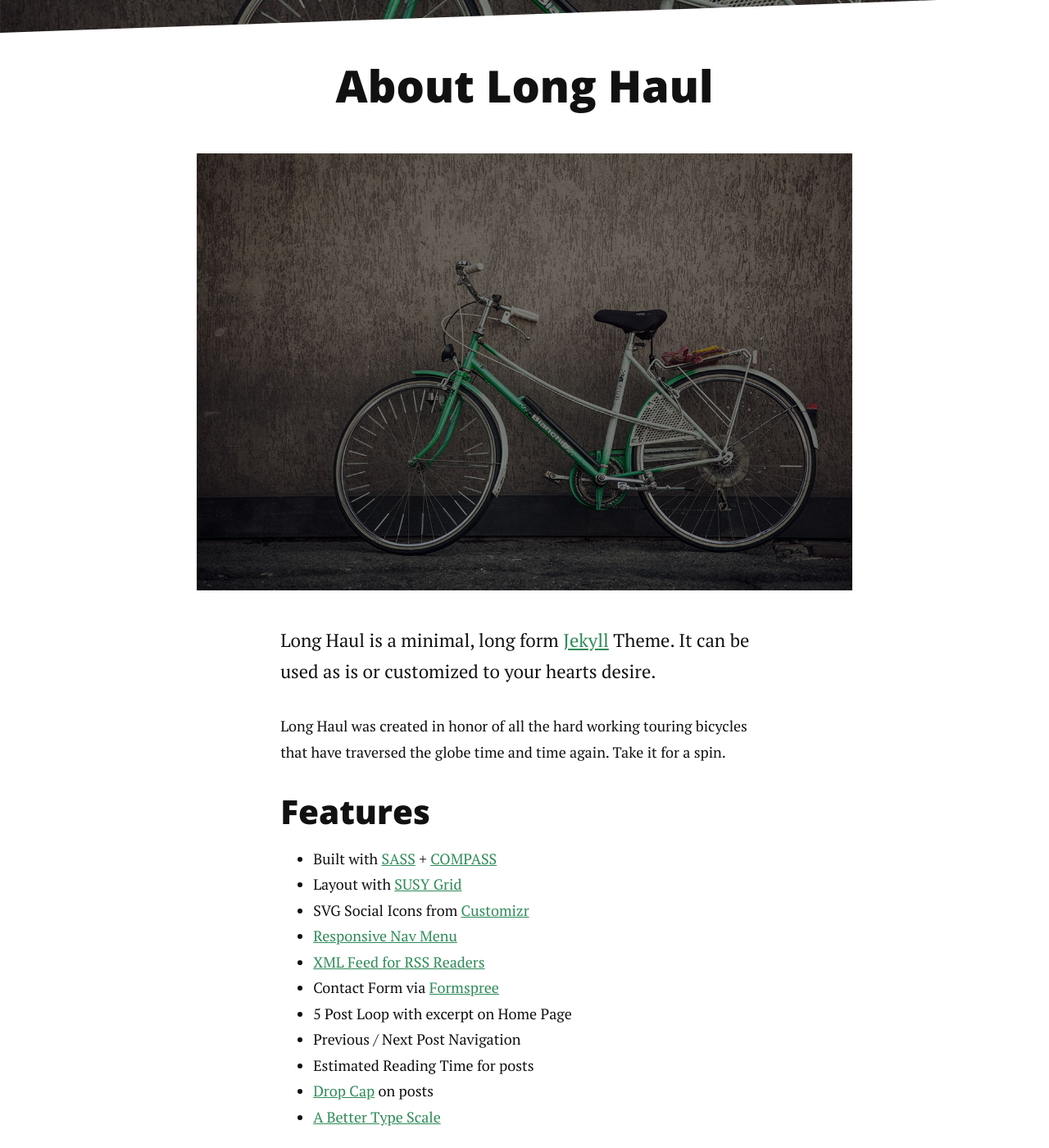
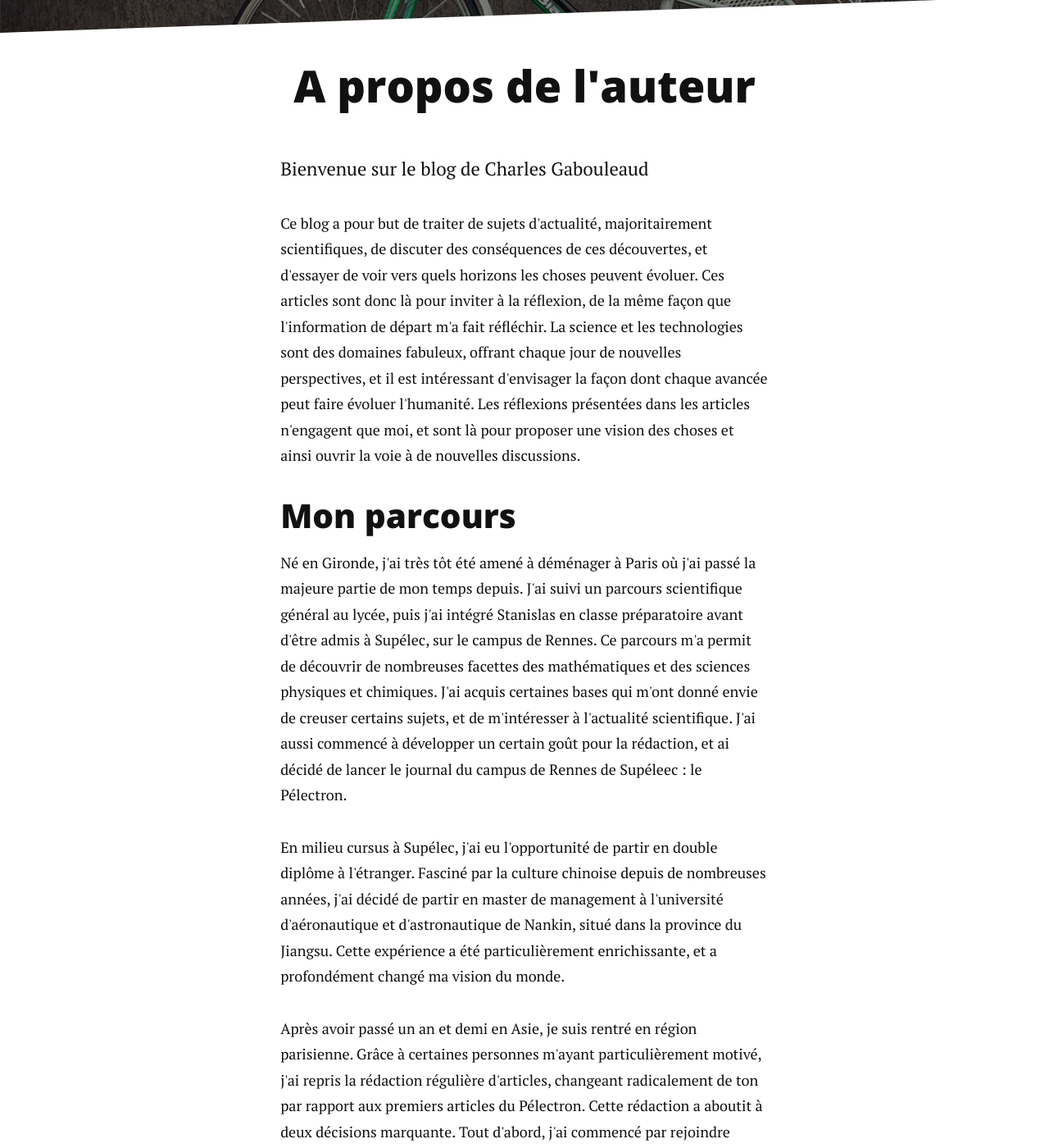
Before and after one commit to charlesgabouleaud/charlesgabouleaud.github.io, a Jekyll site: the page built from about.md, in a window 1280 px wide and 1400 px high, scrolled down 226 px. Shown: the whole window at 82% size. Built offline with Jekyll 4.4.1, drawn with Linux system fonts in a browser that asks for light colours; nearby versions of some CDN libraries; some of the changed text lies outside the part shown.

Commit message:
Rédaction de la page a propos

```diff
--- a/about.md
+++ b/about.md
@@ -1,25 +1,15 @@
 ---
 layout: default
-title: About Long Haul
+title: A propos de l'auteur
 ---
 
 <div class="post">
-	<h1 class="pageTitle">About Long Haul</h1>
-	<img src="{{ '/assets/img/touring.jpg' | prepend: site.baseurl }}" alt="">
-	<p class="intro">Long Haul is a minimal, long form <a href="http://jekyllrb.com">Jekyll</a> Theme. It can be used as is or customized to your hearts desire.</p>
-	<p>Long Haul was created in honor of all the hard working touring bicycles that have traversed the globe time and time again. Take it for a spin.</p>
-	<h2>Features</h2>
-	<ul>
-		<li>Built with <a href="http://sass-lang.com/">SASS</a> + <a href="http://compass-style.org/">COMPASS</a></li>
-  		<li>Layout with <a href="http://susy.oddbird.net/">SUSY Grid</a></li>
-  		<li>SVG Social Icons from <a href="http://customizr.net/icons/">Customizr</a></li>
-  		<li><a href="http://responsive-nav.com/">Responsive Nav Menu</a></li>
-  		<li><a href="https://github.com/snaptortoise/jekyll-rss-feeds">XML Feed for RSS Readers</a></li>
-  		<li>Contact Form via <a href="http://formspree.io/">Formspree</a></li>
-      <li>5 Post Loop with excerpt on Home Page</li>
-  		<li>Previous / Next Post Navigation</li>
-      <li>Estimated Reading Time for posts</li>
-  		<li><a href="https://github.com/adobe-webplatform/dropcap.js">Drop Cap</a> on posts</li>
-  		<li><a href="http://typecast.com/blog/a-more-modern-scale-for-web-typography">A Better Type Scale</a></li>
-  	</ul>
+	<h1 class="pageTitle">A propos de l'auteur</h1>
+	<p class="intro">Bienvenue sur le blog de Charles Gabouleaud</p>
+	<p>Ce blog a pour but de traiter de sujets d'actualité, majoritairement scientifiques, de discuter des conséquences de ces découvertes, et d'essayer de voir vers quels horizons les choses peuvent évoluer. Ces articles sont donc là pour inviter à la réflexion, de la même façon que l'information de départ m'a fait réfléchir. La science et les technologies sont des domaines fabuleux, offrant chaque jour de nouvelles perspectives, et il est intéressant d'envisager la façon dont chaque avancée peut faire évoluer l'humanité. Les réflexions présentées dans les articles n'engagent que moi, et sont là pour proposer une vision des choses et ainsi ouvrir la voie à de nouvelles discussions.</p>
+	<h2>Mon parcours</h2>
+	<p>Né en Gironde, j'ai très tôt été amené à déménager à Paris où j'ai passé la majeure partie de mon temps depuis. J'ai suivi un parcours scientifique général au lycée, puis j'ai intégré Stanislas en classe préparatoire avant d'être admis à Supélec, sur le campus de Rennes. Ce parcours m'a permit de découvrir de nombreuses facettes des mathématiques et des sciences physiques et chimiques. J'ai acquis certaines bases qui m'ont donné envie de creuser certains sujets, et de m'intéresser à l'actualité scientifique. J'ai aussi commencé à développer un certain goût pour la rédaction, et ai décidé de lancer le journal du campus de Rennes de Supéleec : le Pélectron.</p>
+	<p>En milieu cursus à Supélec, j'ai eu l'opportunité de partir en double diplôme à l'étranger. Fasciné par la culture chinoise depuis de nombreuses années, j'ai décidé de partir en master de management à l'université d'aéronautique et d'astronautique de Nankin, situé dans la province du Jiangsu. Cette expérience a été particulièrement enrichissante, et a profondément changé ma vision du monde.</p>
+	<p>Après avoir passé un an et demi en Asie, je suis rentré en région parisienne. Grâce à certaines personnes m'ayant particulièrement motivé, j'ai repris la rédaction régulière d'articles, changeant radicalement de ton par rapport aux premiers articles du Pélectron. Cette rédaction a aboutit à deux décisions marquante. Tout d'abord, j'ai commencé par rejoindre l'équipe de rédaction de L'Opti, jeune journal optimiste. Puis quelques semaine plus tard, le lancement d'un blog, en Septembre 2016.</p>
+	<p>Merci donc à toutes les personnes ayant participé de près, ou de loin, à cette aventure, en m'accompagnant, en me motivant, en m'écoutant en parler, ou tout simplement en lisant mes articles.</p>
 </div>
```
